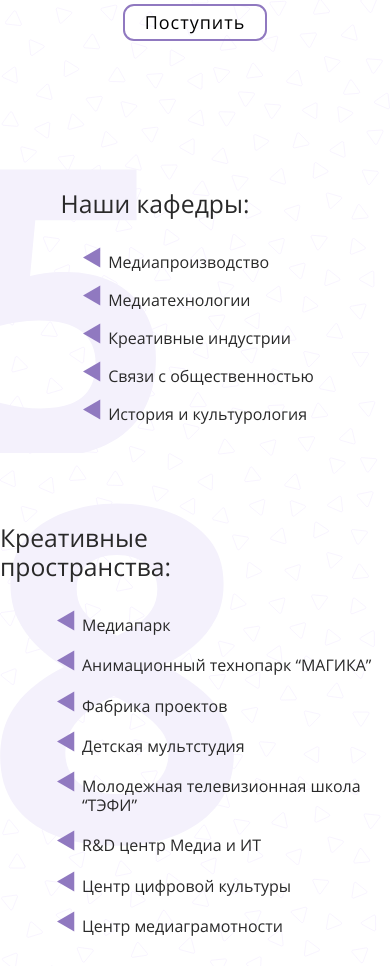
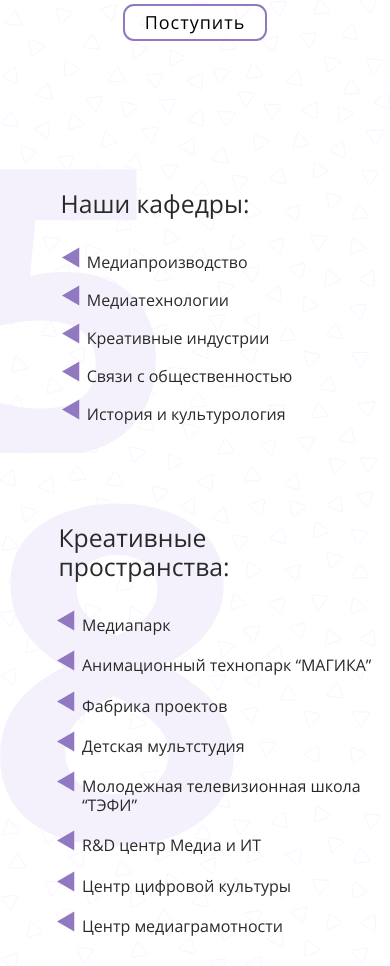
Before and after one commit to UbuntuJaba/mkmtDjango, a Django app: page / in a window 390 px wide. Shown: the part 309-1275 px from the top of the page. Run offline with Django 4.2, Linux system fonts and the light colour scheme.

Commit message:
Тестовый фикс телефонных "преимуществ" и имен
изменения помечены как /*тест от 10.09*/ и залиты на хост

```diff
--- a/mkmtmedia/mkmt/static/mkmt/styles/styles.css
+++ b/mkmtmedia/mkmt/static/mkmt/styles/styles.css
@@ -304,6 +304,7 @@
 
     .one_item {
         min-height: 200px;
+        padding-right: 11%;/*тест от 10.09*/
     }
 
     .one_item_list li {
@@ -323,7 +324,10 @@
 
     .two_caption {
         padding-top: 20px;
-        margin-right: 80px;
+        /*тест от 10.09*/
+        /* margin-right: 80px; */
+        padding-left: 15%;
+        padding-right: 50px;
     }
 
     .two_item {
@@ -396,6 +400,11 @@
         margin: 120px 0 30px 0;
     }
 
+    .modal-title {
+        text-align: center;
+        font-weight: 700;
+        padding-left: 32px;
+    }
 }
 
 @media(max-width: 1280px) and (min-width: 900px) {
```
